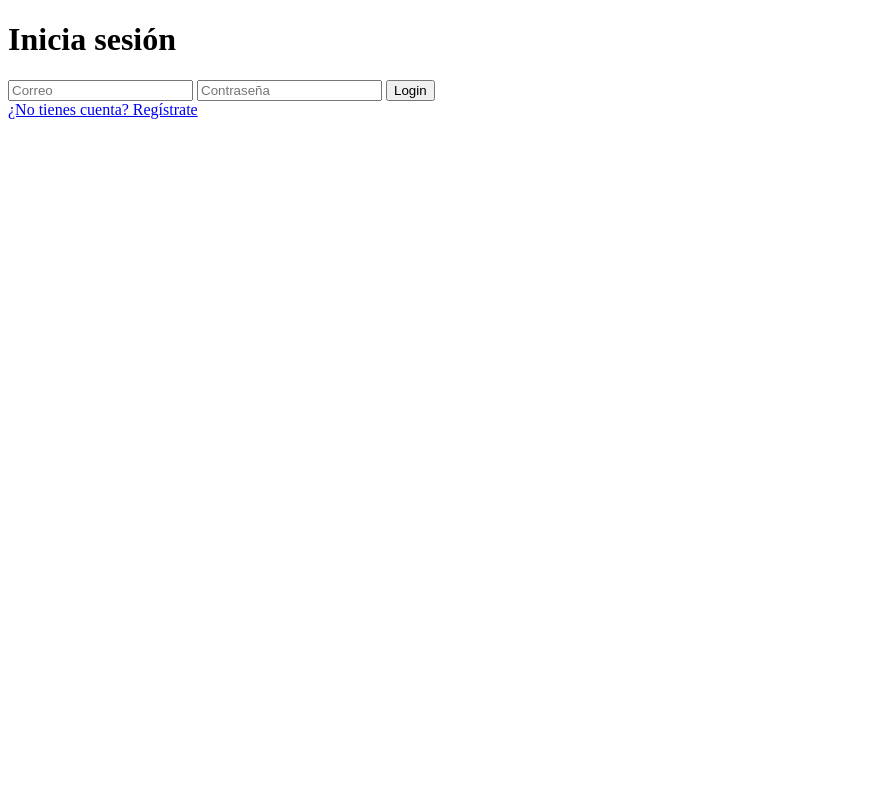
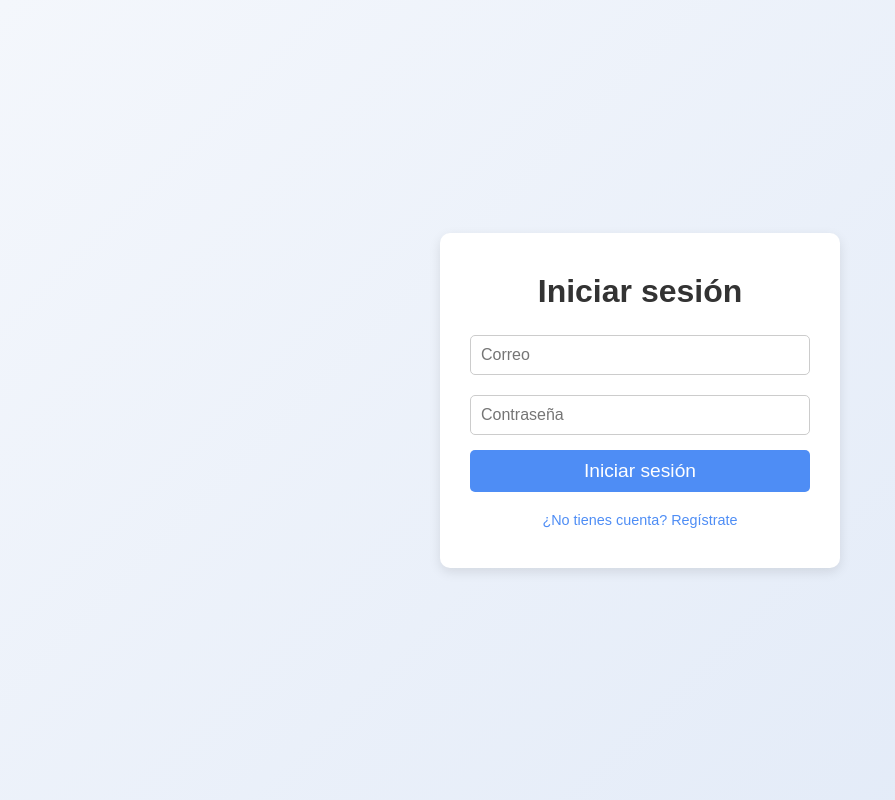
Before and after one commit to NicolasLizama/Django, a Django app: page / in a window 1280 px wide. Shown: the whole page, without its empty margins (0-895 px from the left). Run offline with Django 5.2, Linux system fonts and the light colour scheme.

Commit message:
Se crea CSS de pagina

```diff
--- /dev/null
+++ b/lazarus/core/static/css/login_style.css
@@ -0,0 +1,87 @@
+/* Reset básico */
+* {
+  margin: 0;
+  padding: 0;
+  box-sizing: border-box;
+}
+
+/* Fondo general */
+body {
+  font-family: 'Arial', sans-serif;
+  background: linear-gradient(135deg, #f4f7fc, #e0e9f7);
+  height: 100vh;
+  display: flex;
+  justify-content: center;
+  align-items: center;
+  color: #333;
+}
+
+/* Contenedor del formulario */
+.form-container {
+  background: #fff;
+  border-radius: 10px;
+  box-shadow: 0 4px 12px rgba(0, 0, 0, 0.1);
+  padding: 40px 30px;
+  max-width: 400px;
+  width: 100%;
+}
+
+/* Título */
+.titulo {
+  text-align: center;
+  font-size: 2rem;
+  margin-bottom: 20px;
+  color: #333;
+}
+
+/* Estilos para los campos de entrada */
+label {
+  display: block;
+  margin-bottom: 15px;
+}
+
+input {
+  width: 100%;
+  padding: 10px;
+  margin-top: 5px;
+  font-size: 1rem;
+  border: 1px solid #ccc;
+  border-radius: 5px;
+  outline: none;
+}
+
+input:focus {
+  border-color: #4e8df5;
+  box-shadow: 0 0 5px rgba(78, 141, 245, 0.4);
+}
+
+/* Estilo del botón */
+button {
+  width: 100%;
+  padding: 10px;
+  background-color: #4e8df5;
+  color: white;
+  border: none;
+  border-radius: 5px;
+  font-size: 1.2rem;
+  cursor: pointer;
+  transition: background-color 0.3s;
+}
+
+button:hover {
+  background-color: #3578e5;
+}
+
+/* Enlace de registro */
+.link {
+  display: block;
+  text-align: center;
+  margin-top: 20px;
+  color: #4e8df5;
+  text-decoration: none;
+  font-size: 0.9rem;
+}
+
+.link:hover {
+  text-decoration: underline;
+}
--- a/lazarus/core/templates/ingreso.html
+++ b/lazarus/core/templates/ingreso.html
@@ -1,14 +1,18 @@
-<!doctype html>
+{% load static %}
+
 <html lang="es">
   <head>
     <meta charset="utf-8">
     <meta name="viewport" content="width=device-width, initial-scale=1">
     <title>Inicio sesión</title>
+  <link rel="stylesheet" href="{% static 'css/login_style.css' %}">
   </head>
+
   <body>
+    <div class="form-container">
       <form action="/ingresar/" method="POST">
           {% csrf_token %}
-        <h1 class="titulo">Inicia sesión</h1>
+          <h1 class="titulo">Iniciar sesión</h1>
 
           <label for="email">
               <input name="email" placeholder="Correo" type="text" id="email" required>
@@ -18,11 +22,9 @@
               <input name="password" placeholder="Contraseña" type="password" id="password" required>
           </label>
 
-
-        <button type="submit" id="button">Login</button>
+          <button type="submit" id="button">Iniciar sesión</button>
       </form>
       <a href="crear/" class="link">¿No tienes cuenta? Regístrate</a>
-
-
+    </div>
   </body>
 </html>
```
Also changed, not shown: lazarus/db.sqlite3. Lines whose indentation alone changed are shown as unchanged.
